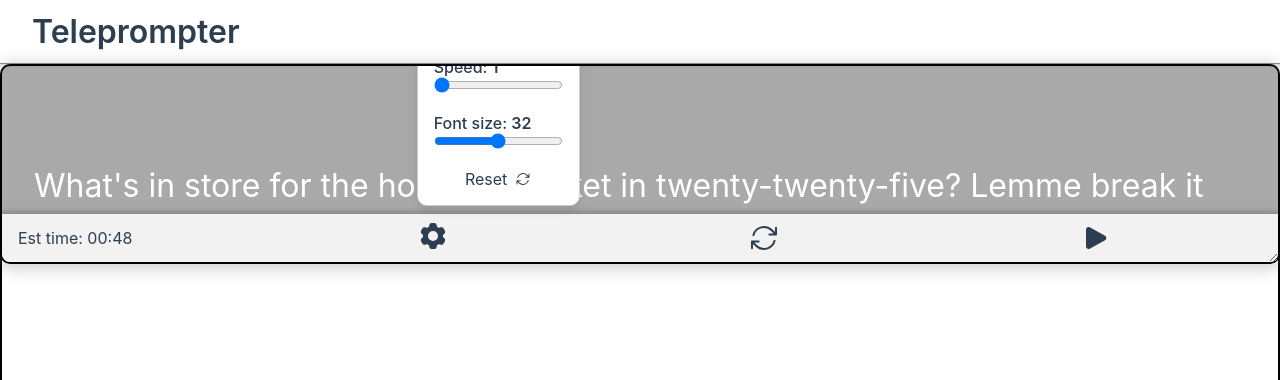
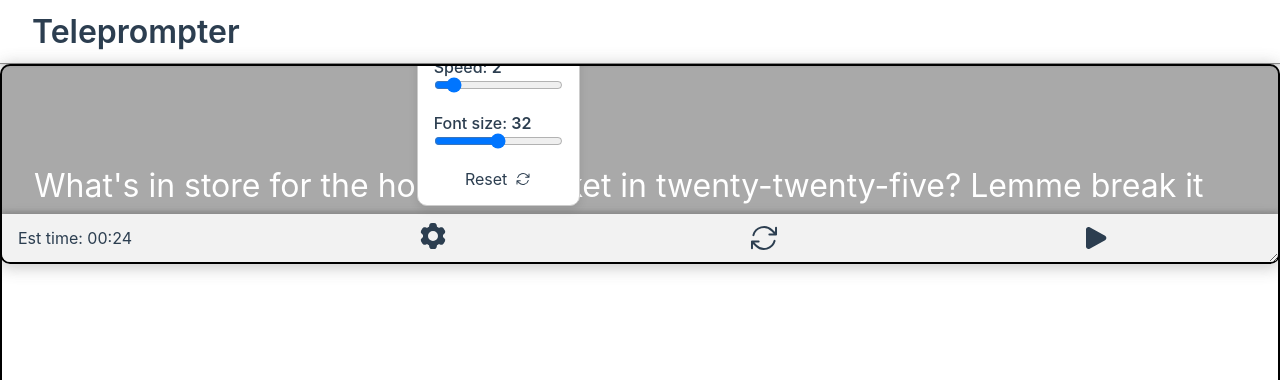
Before and after one commit to Therealjustindude/vue-teleprompter, a Vue app: page / in a window 1280 px wide. Both pictures are taken after a click on the icon 432 px from the left and 236 px from the top of the page. Shown: the top 380 px of the page. Built offline with nearby package versions, Linux system fonts and the light colour scheme; no server answers; the HTML template or start-up script is replaced by a standard one.

Commit message:
update using line index instead of word context.

```diff
--- a/src/components/SettingsButton.vue
+++ b/src/components/SettingsButton.vue
@@ -61,7 +61,7 @@ const handleReset = () => {
               v-model="teleprompterSpeedSlider"
               min="1"
               max="10"
-              step="0.5"
+              step="1"
             />
           </div>
         </li>
--- a/src/components/TeleprompterComponent.vue
+++ b/src/components/TeleprompterComponent.vue
@@ -19,9 +19,8 @@ let startX: number, startY: number, startLeft: number, startTop: number
 const teleprompterContainerRef = ref<HTMLElement | null>(null)
 const textContainerRef = ref<HTMLElement | null>(null)
 const currentWordIndex = ref(0)
-
-const initialText = computed(() => teleprompterStore.parsedScript.lines.join('\n'))
-const words = computed(() => teleprompterStore.parsedScript.words)
+let accumulatedScroll = 0
+let lastTriggeredLineIndex = -1
 
 const scrollStep = computed(() => {
   return Number(teleprompterStore.teleprompterSpeedSlider)
@@ -33,12 +32,15 @@ async function startTeleprompterScroll() {
   function scrollStepFrame() {
     if (!teleprompterStore.isPlaying || !textContainerRef.value) return
 
-    textContainerRef.value.scrollTop += scrollStep.value
+    accumulatedScroll += scrollStep.value
 
-    if (currentWordIndex.value < words.value.length) {
-      handleTokenEvent(currentWordIndex.value)
-      currentWordIndex.value++
+    if (accumulatedScroll >= 1) {
+      textContainerRef.value.scrollTop += Math.floor(accumulatedScroll)
+      accumulatedScroll -= Math.floor(accumulatedScroll)
     }
+
+    // Check if the current word is visible
+    updateCurrentLineIndex()
 
     if (
       Math.ceil(textContainerRef.value.scrollTop + textContainerRef.value.clientHeight) >=
@@ -53,18 +55,42 @@ async function startTeleprompterScroll() {
   requestAnimationFrame(scrollStepFrame)
 }
 
-function handleTokenEvent(index: number) {
-  const event = teleprompterStore.parsedScript.events.find((e) => e.index === index)
-  if (event) {
-    if (event.type === 'image') {
-      videoStreamStore.toggleCamera()
-      videoStreamStore.showImageOnCanvas(event.url || 'sample-img.jpg')
-      emit('switch-to-image')
-    } else if (event.type === 'camera') {
-      videoStreamStore.toggleCamera()
-      emit('switch-to-camera')
+function updateCurrentLineIndex() {
+  if (!textContainerRef.value) {
+    console.warn('textContainerRef is not available.')
+    return
+  }
+
+  const containerRect = textContainerRef.value.getBoundingClientRect()
+  const paragraphs = textContainerRef.value.querySelectorAll('p')
+
+  for (const paragraph of paragraphs) {
+    const rect = paragraph.getBoundingClientRect()
+
+    if (rect.top >= containerRect.top && rect.top <= containerRect.top + 100) {
+      const lineIndex = Number(paragraph.dataset.index)
+
+      handleLineTokenEvent(lineIndex)
+      return
     }
   }
+}
+
+function handleLineTokenEvent(lineIndex: number) {
+  if (lastTriggeredLineIndex === lineIndex) return
+
+  const token = teleprompterStore.parsedScript.events.find((e) => e.index === lineIndex)
+
+  if (token?.type === 'image') {
+    videoStreamStore.toggleCamera()
+    videoStreamStore.showImageOnCanvas(token.url || 'sample-img.jpg')
+    emit('switch-to-image')
+  } else if (token?.type === 'camera') {
+    videoStreamStore.toggleCamera()
+    emit('switch-to-camera')
+  }
+
+  lastTriggeredLineIndex = lineIndex
 }
 
 function stopTeleprompterScroll() {
@@ -230,8 +256,13 @@ onMounted(() => {
     @touchstart="onTouchDown"
   >
     <div id="script-container" ref="textContainerRef">
-      <p id="script" :style="textStyle">
-        {{ initialText }}
+      <p
+        v-for="(line, index) in teleprompterStore.parsedScript.lines"
+        :key="index"
+        :data-index="index"
+        :style="textStyle"
+      >
+        {{ line }}
       </p>
     </div>
     <TeleprompterController @reset="resetScroll" />
--- a/src/stores/teleprompter.ts
+++ b/src/stores/teleprompter.ts
@@ -53,7 +53,7 @@ export const useTeleprompterStore = defineStore('teleprompter', () => {
     const regex = /\{(?<tag>\w+)(?::(?<attributes>[^}]*))?\}(?:(?<content>.*?)\{\/\k<tag>\})?/gs
 
     let match
-    let wordIndex = 0
+    let currentLineIndex = 0
     while ((match = regex.exec(script.value)) !== null) {
       const [fullMatch, type, attributes, content] = match
       const idMatch = fullMatch.match(/id=([^}]+)/)
@@ -65,18 +65,18 @@ export const useTeleprompterStore = defineStore('teleprompter', () => {
 
         textContent.push(...words)
         lines.push(cleanLine) // Add the full line to lines array
-        wordIndex += words.length
+        currentLineIndex++
       } else if (type === 'image') {
         events.push({
           type: 'image',
-          index: wordIndex,
+          index: currentLineIndex, // Use line index, not word index
           id: idMatch?.[1],
           url: urlMatch?.[1],
         })
       } else if (type === 'camera') {
         events.push({
           type: 'camera',
-          index: wordIndex,
+          index: currentLineIndex, // Use line index
           id: idMatch?.[1],
         })
       }
@@ -105,5 +105,5 @@ export const useTeleprompterStore = defineStore('teleprompter', () => {
   }
 })
 
-const DEFAULT_SPEED = '1'
+const DEFAULT_SPEED = '2'
 const FONT_SIZE = '32'
```
